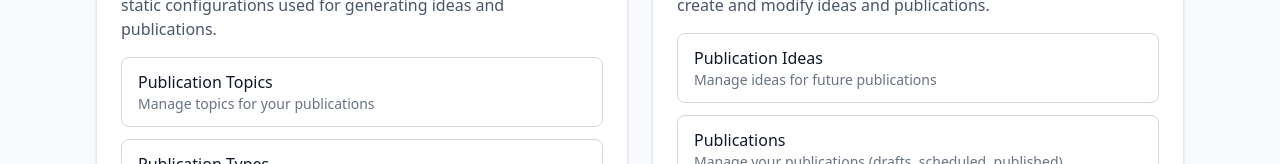
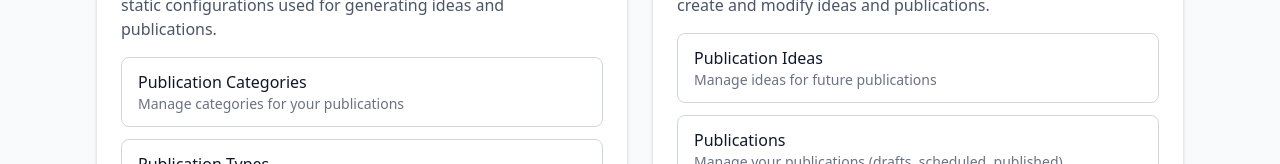
Before and after one commit to leo-cuellar/personal-brand, a Next.js app: page /dashboard in a window 1280 px wide. Shown: the part 311-475 px from the top of the page. Built offline with nearby package versions, Linux system fonts and the light colour scheme; no server answers; the database is empty.

Commit message:
Update terminology from "Publication Topics" to "Publication Categories" across dashboard components and metadata for consistency and clarity.

```diff
--- a/src/app/dashboard/page.tsx
+++ b/src/app/dashboard/page.tsx
@@ -32,10 +32,10 @@ export default function DashboardPage() {
                             className="block rounded-lg border border-gray-300 bg-white px-4 py-3 text-left transition-colors hover:bg-gray-50"
                         >
                             <div className="font-medium text-gray-900">
-                                Publication Topics
+                                Publication Categories
                             </div>
                             <div className="text-sm text-gray-500">
-                                Manage topics for your publications
+                                Manage categories for your publications
                             </div>
                         </Link>
                         <Link
--- a/src/app/dashboard/settings/topics/components/PublicationTopicsPage.tsx
+++ b/src/app/dashboard/settings/topics/components/PublicationTopicsPage.tsx
@@ -90,10 +90,10 @@ export function PublicationTopicsPage() {
         <div className="container mx-auto max-w-6xl p-8">
             <div className="mb-8">
                 <h1 className="mb-2 text-4xl font-bold text-gray-900">
-                    Publication Topics
+                    Publication Categories
                 </h1>
                 <p className="text-gray-600">
-                    Manage your publication topics for content generation
+                    Manage your publication categories for content generation
                 </p>
             </div>
 
--- a/src/app/dashboard/settings/topics/page.tsx
+++ b/src/app/dashboard/settings/topics/page.tsx
@@ -2,7 +2,7 @@ import { Metadata } from "next";
 import { PublicationTopicsPage } from "./components/PublicationTopicsPage";
 
 export const metadata: Metadata = {
-    title: "Publication Topics | Social Assistant",
+    title: "Publication Categories | Social Assistant",
     description: "Manage your publication topics for content generation",
 };
 
```
